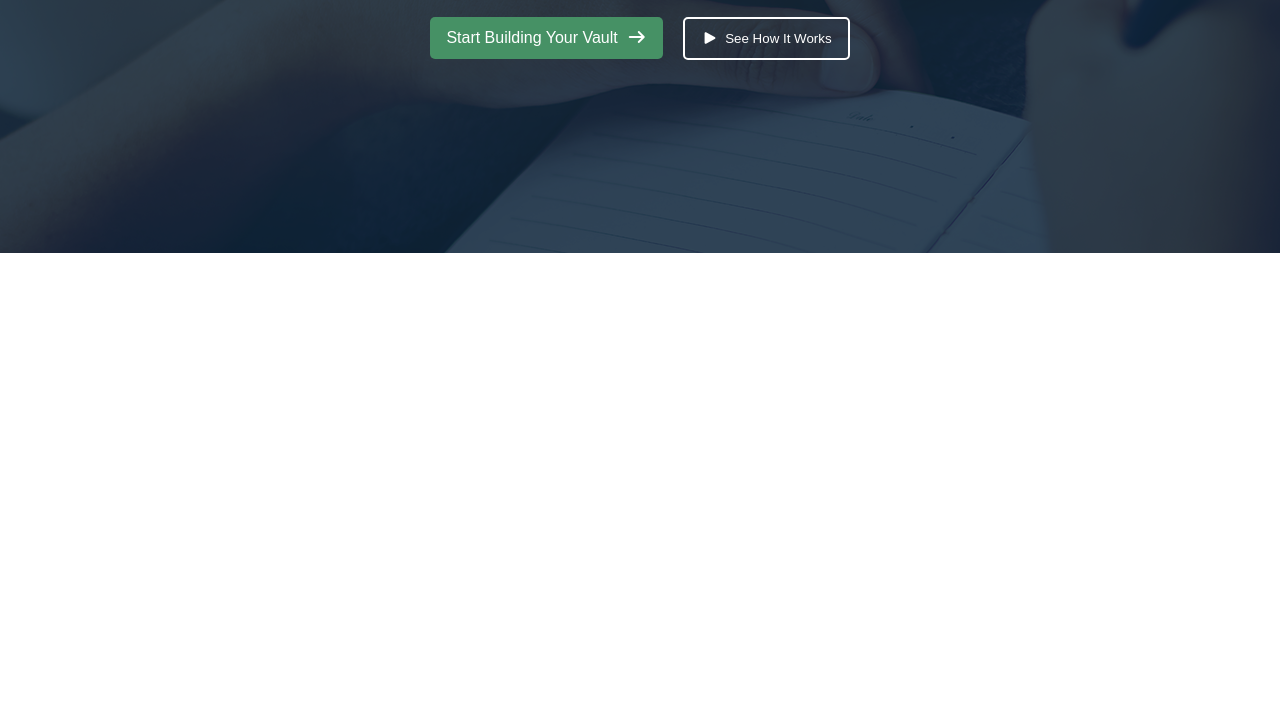
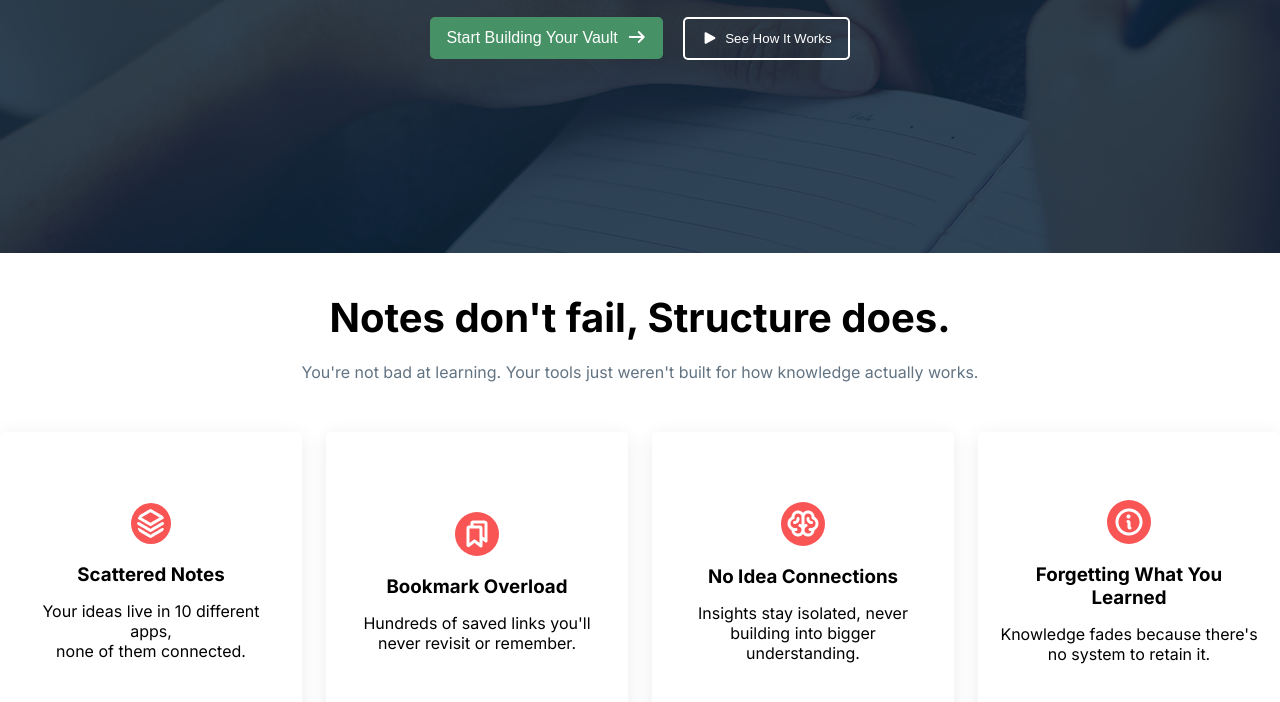
Before and after one commit to Sultanul-01/MILESTONE-001-ASSIGNMENT-001, a plain HTML site: page index.html in a window 1280 px wide. Shown: the part 478-1180 px from the top of the page. Before the commit the page ends 800 px from the top, so only its background shows below. Drawn offline with Linux system fonts and the light colour scheme.

Commit message:
Include Card Section

```diff
--- a/index.html
+++ b/index.html
@@ -9,7 +9,9 @@
     <link
         href="https://fonts.googleapis.com/css2?family=Inter:ital,opsz,wght@0,14..32,100..900;1,14..32,100..900&family=Open+Sans:ital,wght@0,300..800;1,300..800&display=swap"
         rel="stylesheet">
-        <link rel="stylesheet" href="https://cdnjs.cloudflare.com/ajax/libs/font-awesome/7.0.1/css/all.min.css" integrity="sha512-2SwdPD6INVrV/lHTZbO2nodKhrnDdJK9/kg2XD1r9uGqPo1cUbujc+IYdlYdEErWNu69gVcYgdxlmVmzTWnetw==" crossorigin="anonymous" referrerpolicy="no-referrer" />
+    <link rel="stylesheet" href="https://cdnjs.cloudflare.com/ajax/libs/font-awesome/7.0.1/css/all.min.css"
+        integrity="sha512-2SwdPD6INVrV/lHTZbO2nodKhrnDdJK9/kg2XD1r9uGqPo1cUbujc+IYdlYdEErWNu69gVcYgdxlmVmzTWnetw=="
+        crossorigin="anonymous" referrerpolicy="no-referrer" />
     <title>Document</title>
     <link rel="stylesheet" href="./styles/knowledge.css">
 </head>
@@ -33,18 +35,57 @@
             <div class="banner-content">
                 <div class="center">
                     <div class="badge">
-                    <span class="status-dot"></span>
-                    <span class="text">Early Access Now Open</span>
-                </div>
+                        <span class="status-dot"></span>
+                        <span class="text">Early Access Now Open</span>
+                    </div>
                 </div><br><br>
                 <h1>Structured Thinking,<br><span style="color: #30B868;">Not Just Note-Taking.</span></h1><br>
                 <p>A private space to store notes, links, and learning summaries — designed to<br>
                     help you think clearly, connect ideas, and turn learning into long-term knowledge.</p><br>
-                <button class="btn"></i>Start Building Your Vault&nbsp;&nbsp;<i class="fa-solid fa-arrow-right"></i></button>
+                <button class="btn"></i>Start Building Your Vault&nbsp;&nbsp;<i
+                        class="fa-solid fa-arrow-right"></i></button>
                 <button class="work-btn"><i class="fa-solid fa-play"></i>&nbsp;&nbsp;See How It Works</button>
             </div>
         </section>
     </header>
+    <section id="card-section">
+        <div class="section-heading">
+            <h2>Notes don't fail, Structure does.</h2><br>
+        <p>You're not bad at learning. Your tools just weren't built for how knowledge actually works.</p>
+        </div>
+        <div class="card-box">
+            <div class="flex-box">
+                <div class="card-info">
+                <img src="./assets/Vector.png" alt="">
+                <h3>Scattered Notes</h3>
+                <p>Your ideas live in 10 different apps,<br> none of them connected.</p>
+            </div>
+            </div>
+            <div class="flex-box">
+                <div class="card-info">
+                <img src="./assets/Bookmarks.png" alt="">
+                <h3>Bookmark Overload</h3>
+                <p>Hundreds of saved links you'll never revisit or remember.</p>
+            </div>
+            </div>
+            <div class="flex-box">
+                <div class="card-info">
+                <img src="./assets/Brain.png" alt="">
+                <h3>No Idea Connections</h3>
+                <p>Insights stay isolated, never building into bigger understanding.</p>
+            </div>
+            </div>
+            <div class="flex-box">
+                <div class="card-info">
+                <img src="./assets/Info.png" alt="">
+                <h3>Forgetting What
+You Learned</h3>
+                <p>Knowledge fades because there's no system to retain it.</p>
+            </div>
+            </div>
+
+        </div>
+    </section>
 </body>
 
 </html>
--- a/styles/knowledge.css
+++ b/styles/knowledge.css
@@ -52,6 +52,7 @@
 #banner{
     /* background-color: aqua; */
     background-image: url(../assets/hero-bg.png);
+    width: 100%;
     height: 645px;
 }
 .banner-content{
@@ -121,3 +122,45 @@
     border-color: #469165;
     color: #469165;
 }
+.section-heading{
+    text-align: center;
+    padding-top: 40px;
+}
+.section-heading h2{
+    font-size: 2.5em;
+}
+.section-heading p{
+    color: #627382;
+    margin-bottom: 50px;
+}
+.card-box{
+    display: flex;
+    max-width: 1450px;
+    gap: 24px;
+    /* background-color: #F95555; */
+    margin: 0 auto;
+}
+.flex-box{
+    display: flex;
+    justify-content: center;
+    align-items: center;
+    height: 300px;
+    width: 350px;
+    padding: 20px;
+    /* border: 2px solid black; */
+    border-radius: 5px;
+    box-shadow: 0 4px 20px rgba(0, 0, 0, 0.08);
+}
+.card-info img{
+    background-color: #F95555;
+    padding: 6px;
+    border-radius: 50%;
+    margin-bottom: 15px;
+}
+
+.card-info{
+    text-align: center;
+}
+.card-info h3{
+    margin-bottom: 15px;
+}
```
